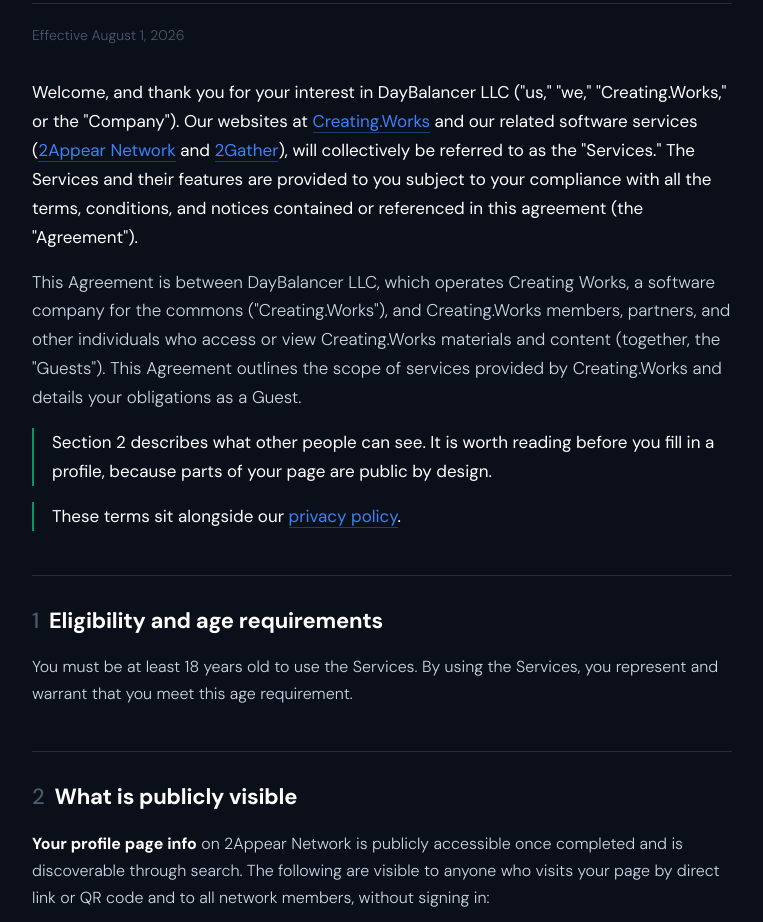
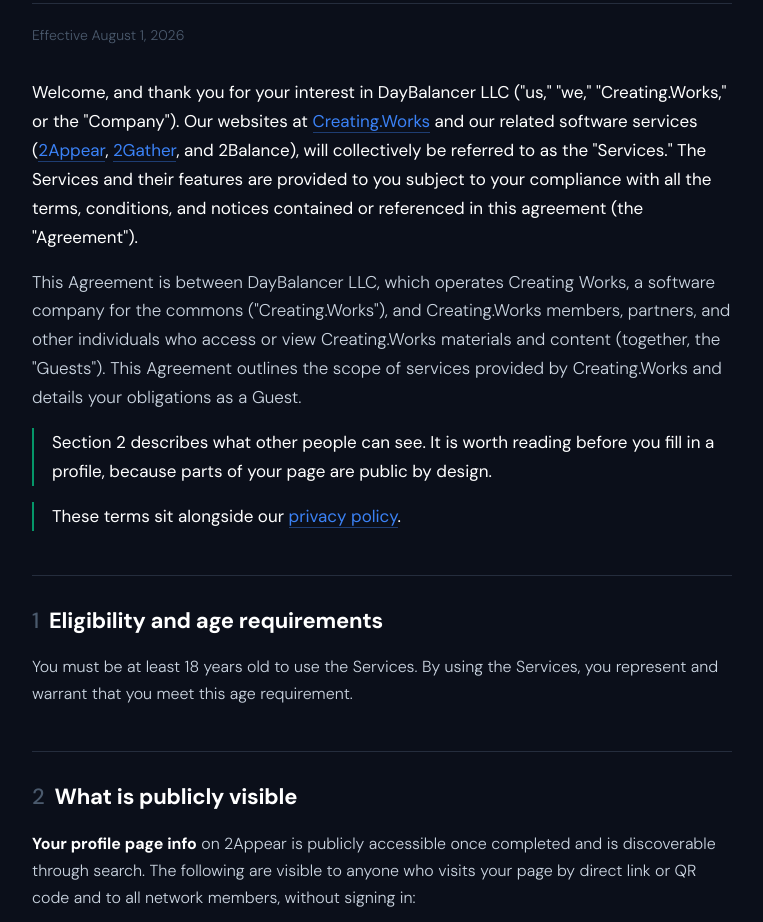
Before and after one commit to 2Gather-Network/2balance, a plain HTML site: page mockups/terms-of-service-draft/index.html in a window 1280 px wide. Shown: the part 237-1159 px from the top of the page, without its empty margins (258-1021 px from the left). Drawn offline with Linux system fonts and the light colour scheme.

Commit message:
cwsite.1 2Balance terms: 2Appear, 2Balance in list
Co-Authored-By: Claude Sonnet 5.5 <noreply@anthropic.com>

```diff
--- a/mockups/terms-of-service-draft/index.html
+++ b/mockups/terms-of-service-draft/index.html
@@ -239,7 +239,7 @@
     <div class="datebar"><span>Effective August 1, 2026</span></div>
 
     <div class="intro">
-      <p class="lede">Welcome, and thank you for your interest in DayBalancer LLC ("us," "we," "Creating.Works," or the "Company"). Our websites at <a class="inline" href="https://creating.works">Creating.Works</a> and our related software services (<a class="inline" href="https://appear.network/">2Appear Network</a> and <a class="inline" href="https://2gather.network/">2Gather</a>), will collectively be referred to as the "Services." The Services and their features are provided to you subject to your compliance with all the terms, conditions, and notices contained or referenced in this agreement (the "Agreement").</p>
+      <p class="lede">Welcome, and thank you for your interest in DayBalancer LLC ("us," "we," "Creating.Works," or the "Company"). Our websites at <a class="inline" href="https://creating.works">Creating.Works</a> and our related software services (<a class="inline" href="https://appear.network/">2Appear</a>, <a class="inline" href="https://2gather.network/">2Gather</a>, and 2Balance), will collectively be referred to as the "Services." The Services and their features are provided to you subject to your compliance with all the terms, conditions, and notices contained or referenced in this agreement (the "Agreement").</p>
       <p>This Agreement is between DayBalancer LLC, which operates Creating Works, a software company for the commons ("Creating.Works"), and Creating.Works members, partners, and other individuals who access or view Creating.Works materials and content (together, the "Guests"). This Agreement outlines the scope of services provided by Creating.Works and details your obligations as a Guest.</p>
       <p class="plain">Section 2 describes what other people can see. It is worth reading before you fill in a profile, because parts of your page are public by design.</p>
       <p class="plain">These terms sit alongside our <a class="inline" href="/privacy-policy.html">privacy policy</a>.</p>
@@ -249,7 +249,7 @@
     <p>You must be at least 18 years old to use the Services. By using the Services, you represent and warrant that you meet this age requirement.</p>
 
     <h2 class="sec"><span class="num">2</span>What is publicly visible</h2>
-    <p><b>Your profile page info</b> on 2Appear Network is publicly accessible once completed and is discoverable through search. The following are visible to anyone who visits your page by direct link or QR code and to all network members, without signing in:</p>
+    <p><b>Your profile page info</b> on 2Appear is publicly accessible once completed and is discoverable through search. The following are visible to anyone who visits your page by direct link or QR code and to all network members, without signing in:</p>
     <ul class="body">
       <li>Your profile photo and your name</li>
       <li>Your headline, the ways you work, and the services you offer</li>
@@ -439,7 +439,7 @@
     </div>
     <div class="footer-links">
       <a href="https://app.daybalancer.com/" target="_blank">Creating.Works</a>
-      <a href="https://appear.network/" target="_blank">2Appear Network</a>
+      <a href="https://appear.network/" target="_blank">2Appear</a>
       <a href="https://2gather.network/" target="_blank">2Gather</a>
     </div>
     <span class="footer-copy">© 2026 Creating Works</span>
```
Also changed, not shown: terms-of-service.html (+3 -3 lines).
